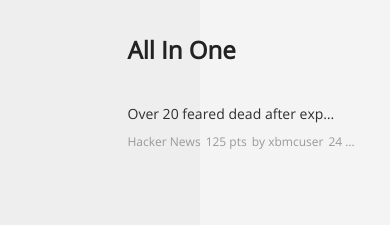
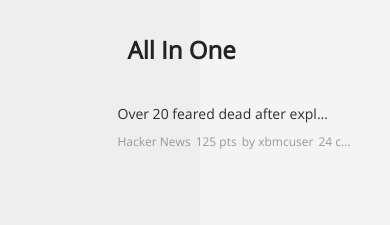
Before and after one commit to andersonmfjr/react-readerone-clone, a React app: page / in a window 390 px wide. Shown: the top 225 px of the page. Built offline with nearby package versions, Linux system fonts and the light colour scheme.

Commit message:
:bug: Add some responsive styles
Fix some styles in mobile

```diff
--- a/src/components/MainContent/styles.js
+++ b/src/components/MainContent/styles.js
@@ -22,6 +22,10 @@ export const LinksContainer = styled.div`
   padding: 10px 20px;
   vertical-align: top;
   width: 100%;
+
+  @media only screen and (max-width: 800px) {
+    padding: 10px;
+  }
 `;
 
 export const LinksContainerList = styled.ul`
--- a/src/components/MainContentLink/styles.js
+++ b/src/components/MainContentLink/styles.js
@@ -9,6 +9,10 @@ export const Container = styled.li`
 
   &:hover {
     background: #eee;
+  }
+
+  @media only screen and (max-width: 800px) {
+    padding: 10px 25px 10px 10px;
   }
 `;
 
```
